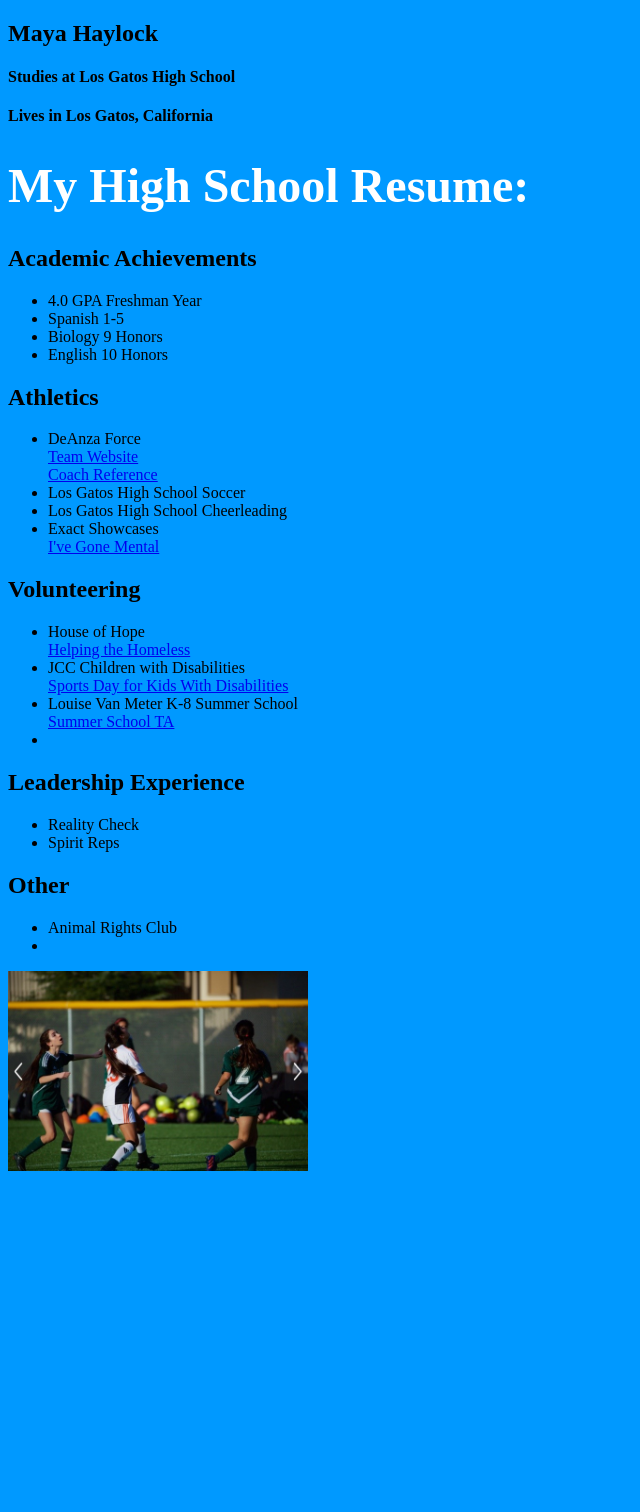
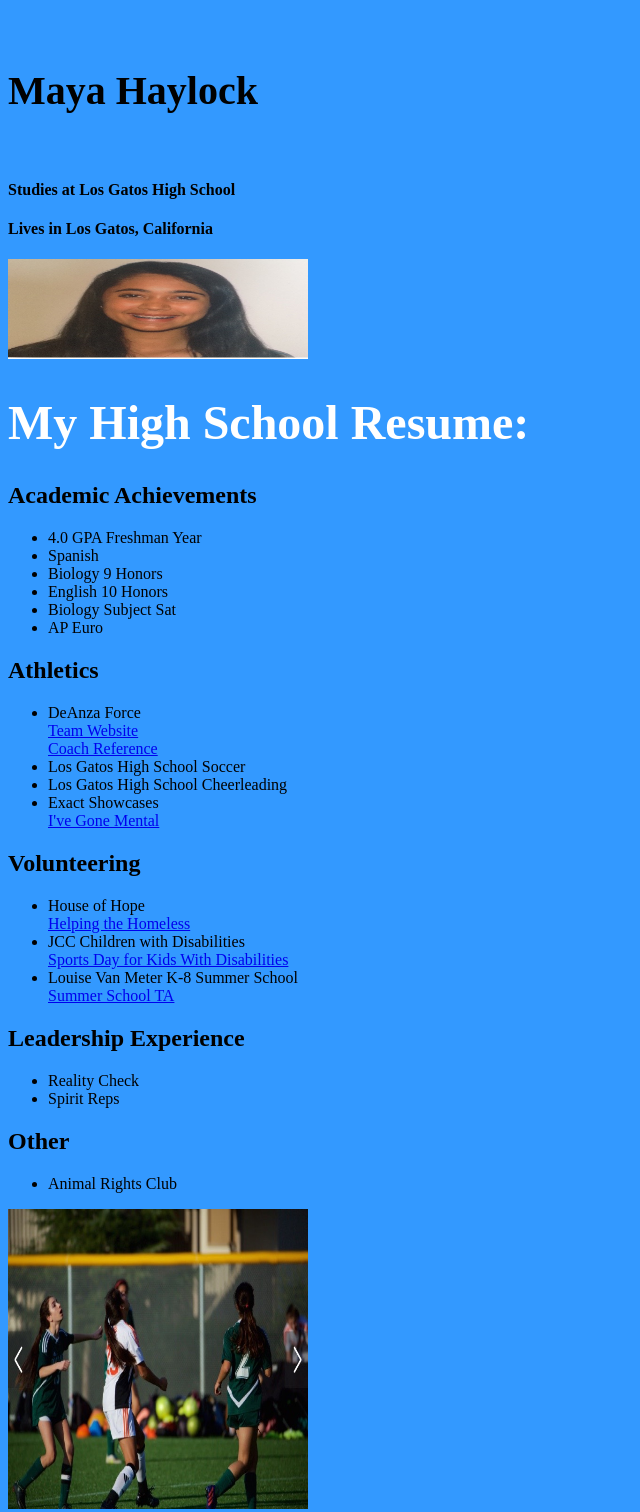
Before and after one commit to mayahaylock/mayahaylock.github.io, a plain HTML site: page index.html in a window 1280 px wide. Shown: the whole page, without its empty margins (0-640 px from the left). Before the commit the page ends 1183 px from the top, so only its background shows below. Drawn offline with Linux system fonts and the light colour scheme.

Commit message:
Add files via upload

```diff
--- a/index.html
+++ b/index.html
@@ -7,16 +7,19 @@
   <link rel="stylesheet" href="indexstyle.css">
 </head>
 <body>
-  <h2>Maya Haylock</h2>
+  <h5>Maya Haylock</h2>
   <h4>Studies at Los Gatos High School</h4>
   <h4>Lives in Los Gatos, California</h4>
+  <img src="maya2.jpg" style="width:300px;height:100px;">
 <h1> My High School Resume:</h1>
   <h2>Academic Achievements</h2>
   <ul>
   <li>4.0 GPA Freshman Year</li>
-  <li>Spanish 1-5</li>
+  <li>Spanish</li>
   <li>Biology 9 Honors</li>
   <li>English 10 Honors</li>
+  <li>Biology Subject Sat</li>
+  <li>AP Euro</li>
 </ul>
   <h2>Athletics</h2>
   <ul>
@@ -37,7 +40,6 @@
   <a href="http://www.apjcc.org/events/2016/04/17/youth-camps/fun-sports-with-friends-for-kids-with-special-needs/"> Sports Day for Kids With Disabilities</a>
   <li>Louise Van Meter K-8 Summer School</li>
   <a href="http://www.mercurynews.com/los-gatos/ci_28201452/los-gatos-its-time-sign-up-summer-camps"> Summer School TA</a>
-  <li>
 </ul>
   <h2>Leadership Experience</h2>
   <ul>
@@ -47,8 +49,7 @@
   <h2>Other</h2>
   <ul>
   <li> Animal Rights Club</li>
-  <li>
   </ul>
-<img src="/pics/soccer.jpg" style="width:300px;height:200px;">
+  <img src="soccer.jpg" style="width:300px;height:300px;">
 </body>
 </html>
--- a/indexstyle.css
+++ b/indexstyle.css
@@ -1,10 +1,18 @@
-body{background-color: #0099ff}
+
 h1 {
 	color: #fff;
 }
+
+body {
+	background-color: #3399ff;
+}
+
 p {
     font-family: "Times New Roman", Times, serif;
 }
 h1 {
     font-size: 3em; /* 40px/16=2.5em */
 }
+h5 {
+	font-size: 2.5em
+}
```
Also changed, not shown: maya2.jpg (added), soccer.jpg (added).
